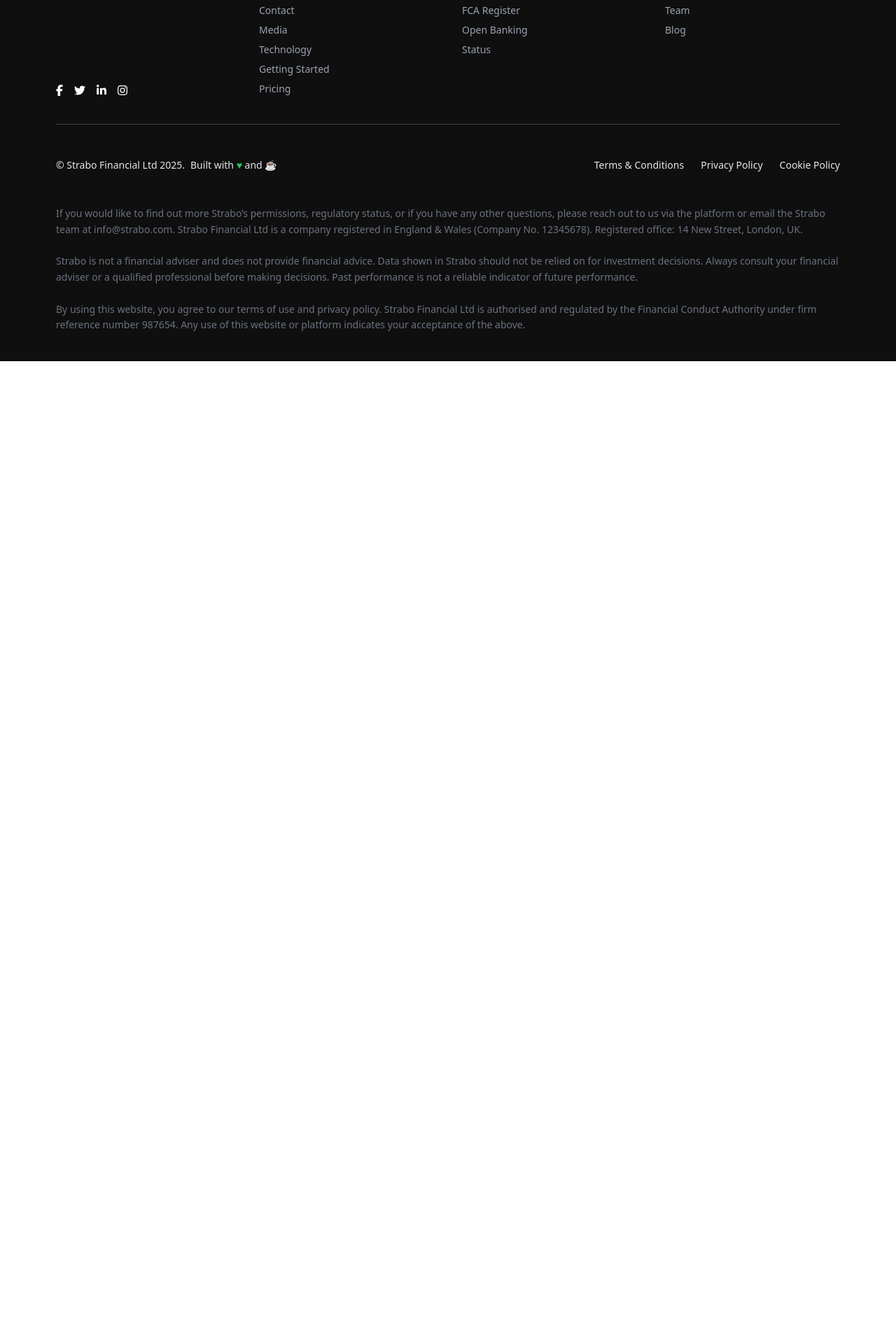
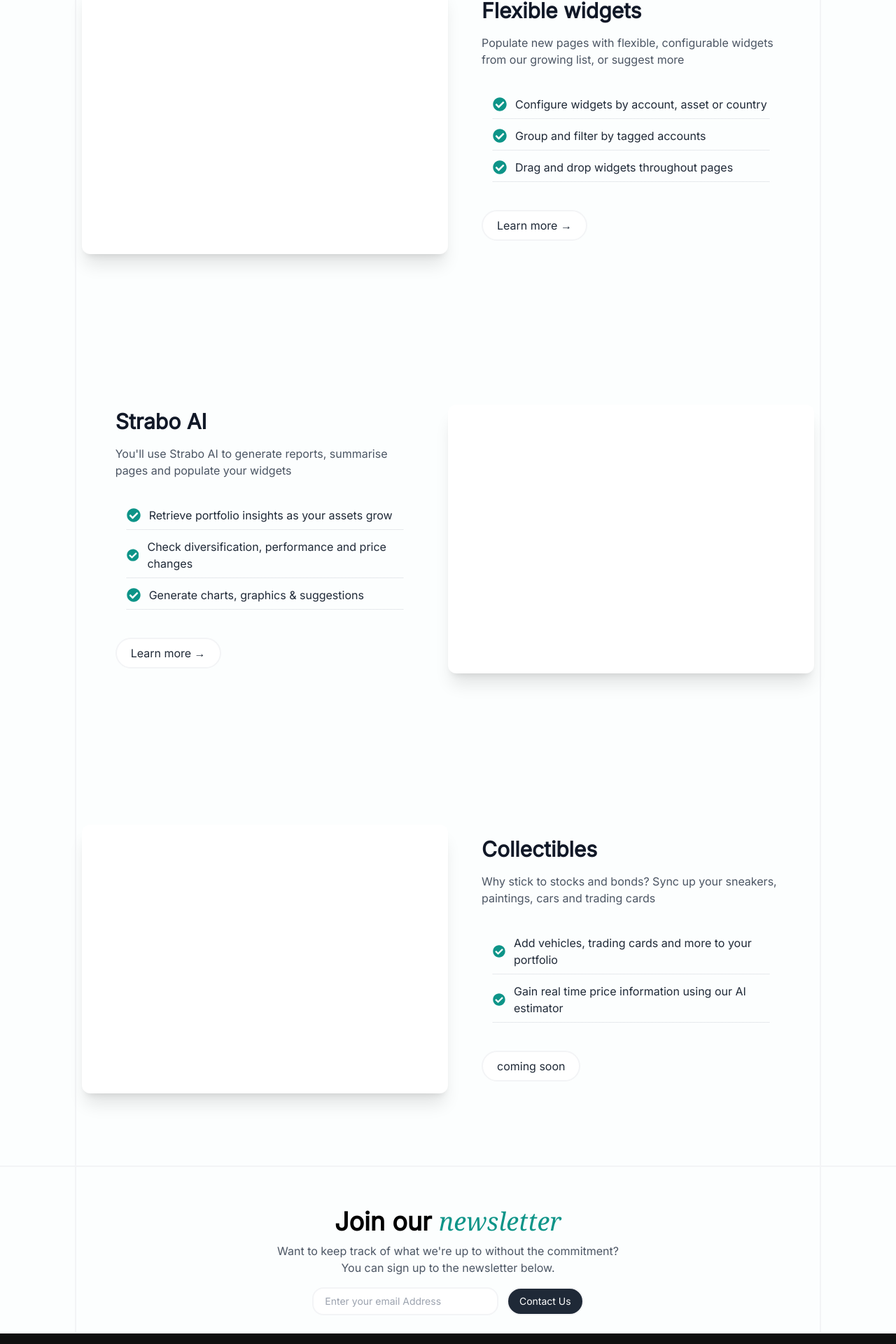
Before and after one commit to hasnain23233/strabo_website, a React (Vite) app: page /feature in a window 1280 px wide. Shown: the part 3399-5319 px from the top of the page at 70% size. Before the commit the page ends 3915 px from the top, so only its background shows below. Built offline with nearby package versions, Linux system fonts and the light colour scheme; a web font is replaced by a local one.

Commit message:
complete develop Feature page of the website

```diff
--- a/src/pages/Feature.jsx
+++ b/src/pages/Feature.jsx
@@ -208,6 +208,130 @@
                     </div>
                     <div className='h-96 w-6/12 bg-white shadow-xl rounded-xl'></div>
                 </div>
+                <div className=" flex items-center flex-row-reverse p-2">
+                    <div className=" px-12 py-28 w-6/12">
+                        <div>
+                            <h2 className="text-3xl font-bold text-gray-900 mb-4">
+                                Flexible widgets
+                            </h2>
+                            <p className="text-gray-600 mb-6">
+                                Populate new pages with flexible, configurable widgets from our growing list, or suggest more
+                            </p>
+
+                            <div className="space-y-3  rounded-md p-4">
+                                <div className="flex items-center gap-3 border-b border-dotted border-gray-300 pb-2">
+                                    <FaCheckCircle className="text-Primary w-5 h-5" />
+                                    <p className="text-gray-800">
+                                        Configure widgets by account, asset or country
+                                    </p>
+                                </div>
+                                <div className="flex items-center gap-3 border-b border-dotted border-gray-300 pb-2">
+                                    <FaCheckCircle className="text-Primary w-5 h-5" />
+                                    <p className="text-gray-800">
+                                        Group and filter by tagged accounts
+                                    </p>
+                                </div>
+                                <div className="flex items-center gap-3 border-b border-dotted border-gray-300 pb-2">
+                                    <FaCheckCircle className="text-Primary w-5 h-5" />
+                                    <p className="text-gray-800">
+                                        Drag and drop widgets throughout pages
+                                    </p>
+                                </div>
+                            </div>
+
+                            <button className="mt-6 inline-flex items-center px-5 py-2 rounded-full border-2 bg-white border-gray-100 text-gray-800 hover:bg-gray-200 transition">
+                                Learn more →
+                            </button>
+                        </div>
+                    </div>
+                    <div className='h-96 w-6/12 bg-white shadow-xl rounded-xl'></div>
+                </div>
+                <div className=" flex items-center p-2">
+                    <div className=" px-12 py-28 w-6/12">
+                        <div>
+                            <h2 className="text-3xl font-bold text-gray-900 mb-4">
+                                Strabo AI
+                            </h2>
+                            <p className="text-gray-600 mb-6">
+                                You'll use Strabo AI to generate reports, summarise pages and populate your widgets
+                            </p>
+
+                            <div className="space-y-3  rounded-md p-4">
+                                <div className="flex items-center gap-3 border-b border-dotted border-gray-300 pb-2">
+                                    <FaCheckCircle className="text-Primary w-5 h-5" />
+                                    <p className="text-gray-800">
+                                        Retrieve portfolio insights as your assets grow
+                                    </p>
+                                </div>
+                                <div className="flex items-center gap-3 border-b border-dotted border-gray-300 pb-2">
+                                    <FaCheckCircle className="text-Primary w-5 h-5" />
+                                    <p className="text-gray-800">
+                                        Check diversification, performance and price changes
+                                    </p>
+                                </div>
+                                <div className="flex items-center gap-3 border-b border-dotted border-gray-300 pb-2">
+                                    <FaCheckCircle className="text-Primary w-5 h-5" />
+                                    <p className="text-gray-800">
+                                        Generate charts, graphics & suggestions
+                                    </p>
+                                </div>
+                            </div>
+
+                            <button className="mt-6 inline-flex items-center px-5 py-2 rounded-full border-2 bg-white border-gray-100 text-gray-800 hover:bg-gray-200 transition">
+                                Learn more →
+                            </button>
+                        </div>
+                    </div>
+                    <div className='h-96 w-6/12 bg-white shadow-xl rounded-xl'></div>
+                </div>
+                <div className=" flex items-center flex-row-reverse p-2">
+                    <div className=" px-12 py-28 w-6/12">
+                        <div>
+                            <h2 className="text-3xl font-bold text-gray-900 mb-4">
+                                Collectibles
+                            </h2>
+                            <p className="text-gray-600 mb-6">
+                                Why stick to stocks and bonds? Sync up your sneakers, paintings, cars and trading cards
+                            </p>
+
+                            <div className="space-y-3  rounded-md p-4">
+                                <div className="flex items-center gap-3 border-b border-dotted border-gray-300 pb-2">
+                                    <FaCheckCircle className="text-Primary w-5 h-5" />
+                                    <p className="text-gray-800">
+                                        Add vehicles, trading cards and more to your portfolio
+                                    </p>
+                                </div>
+                                <div className="flex items-center gap-3 border-b border-dotted border-gray-300 pb-2">
+                                    <FaCheckCircle className="text-Primary w-5 h-5" />
+                                    <p className="text-gray-800">
+                                        Gain real time price information using our AI estimator
+                                    </p>
+                                </div>
+                            </div>
+
+                            <button className="mt-6 inline-flex items-center px-5 py-2 rounded-full border-2 bg-white border-gray-100 text-gray-800 hover:bg-gray-200 transition">
+                                coming soon
+                            </button>
+                        </div>
+                    </div>
+                    <div className='h-96 w-6/12 bg-white shadow-xl rounded-xl'></div>
+                </div>
+            </div>
+            <div className=' border-y-2 w-full border-gray-100 m-auto '>
+                <div className='border-x-2 border-gray-100 w-10/12 m-auto'>
+                    <div className='w-full m-auto text-center '>
+                        <h1 className='m-auto text-4xl text-center pt-12   leading-[60px] font-semibold '>
+                            Join our  <span className="text-Primary italic font-serif font-light tracking-normal">newsletter</span>
+                        </h1>
+                        <p className='text-gray-600'>Want to keep track of what we're up to without the commitment? <br /> You can sign up to the newsletter below.</p>
+                        <input type="text" name="text" className='px-4 w-3/12 focus:outline-none py-2 rounded-2xl text-sm border-2 border-gray-100' id="" placeholder='Enter your email Address' />
+                        <button className="bg-gray-800 text-white border-2 text-sm border-gray-100 rounded-full px-4 py-2 mt-4 hover:shadow ml-3">
+                            Contact Us
+                        </button>
+                        <br /><br />
+                    </div>
+                </div>
+
             </div>
         </div>
     )
```
